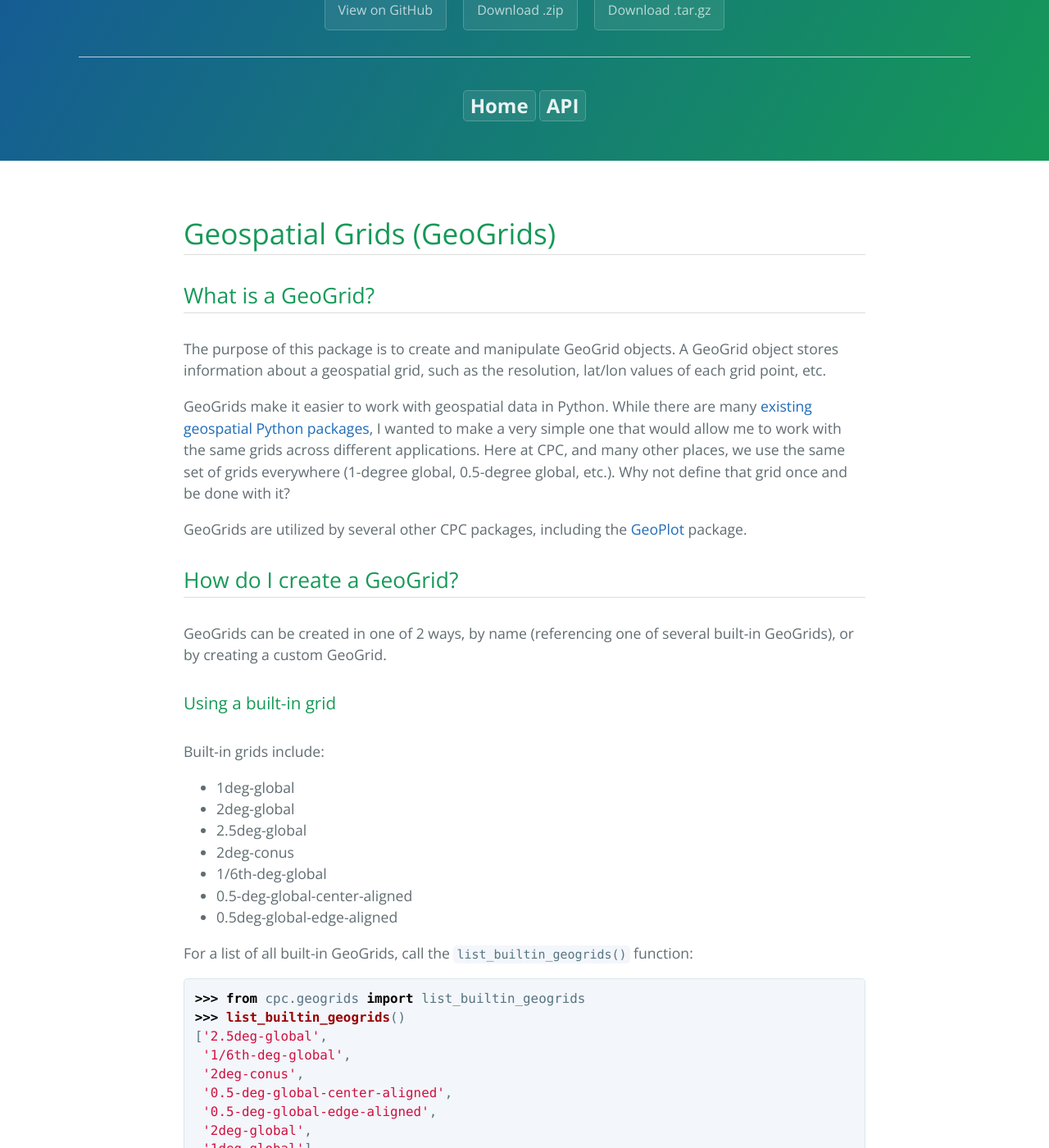
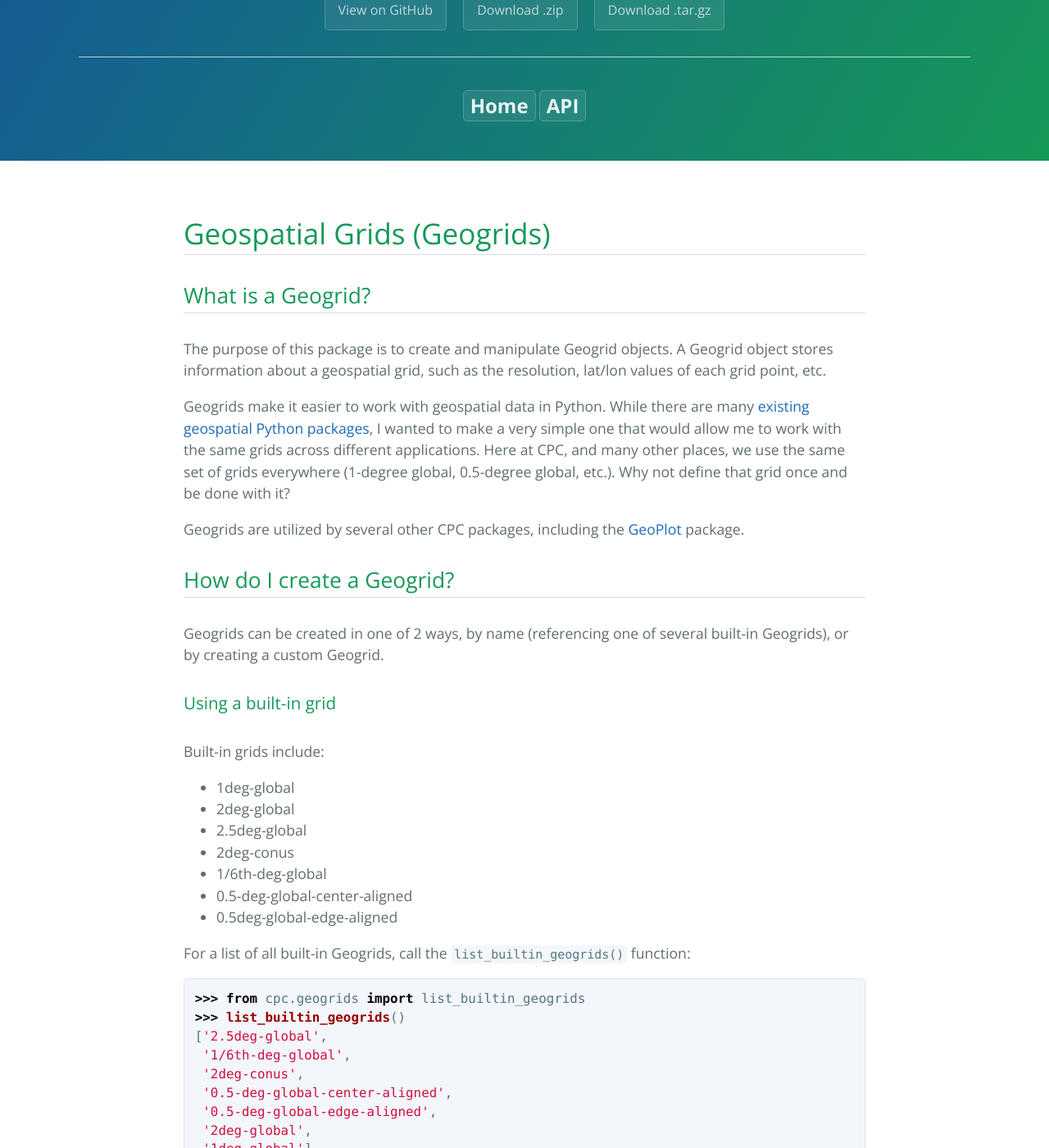
Before and after one commit to mikecharles/cpc.geogrids, a Jekyll site: the page built from docs/index.md, in a window 1280 px wide and 1400 px high, scrolled down 202 px. Shown: the whole window at 82% size. Built offline with Jekyll 4.4.1, drawn with Linux system fonts in a browser that asks for light colours; some of the changed text lies outside the part shown.

Commit message:
Rename all occurrences of GeoGrid to Geogrid
The second G in Geogrid shouldn't be capitalized.

````diff
--- a/docs/index.md
+++ b/docs/index.md
@@ -1,25 +1,25 @@
 ---
 layout: default
-title: GeoSpatial Grids (GeoGrids)
+title: GeoSpatial Grids (Geogrids)
 ---
 
-Geospatial Grids (GeoGrids)
+Geospatial Grids (Geogrids)
 ===========================
 
-What is a GeoGrid?
+What is a Geogrid?
 ------------------
 
-The purpose of this package is to create and manipulate GeoGrid objects. A GeoGrid object stores
+The purpose of this package is to create and manipulate Geogrid objects. A Geogrid object stores
 information about a geospatial grid, such as the resolution, lat/lon values of each grid point, etc.
 
-GeoGrids make it easier to work with geospatial data in Python. While there are many [existing geospatial Python packages](https://github.com/SpatialPython/spatial_python/blob/master/packages.md), I wanted to make a very simple one that would allow me to work with the same grids across different applications. Here at CPC, and many other places, we use the same set of grids everywhere (1-degree global, 0.5-degree global, etc.). Why not define that grid once and be done with it?
+Geogrids make it easier to work with geospatial data in Python. While there are many [existing geospatial Python packages](https://github.com/SpatialPython/spatial_python/blob/master/packages.md), I wanted to make a very simple one that would allow me to work with the same grids across different applications. Here at CPC, and many other places, we use the same set of grids everywhere (1-degree global, 0.5-degree global, etc.). Why not define that grid once and be done with it?
 
-GeoGrids are utilized by several other CPC packages, including the [GeoPlot](../cpc.geoplot) package.
+Geogrids are utilized by several other CPC packages, including the [GeoPlot](../cpc.geoplot) package.
 
-How do I create a GeoGrid?
+How do I create a Geogrid?
 --------------------------
 
-GeoGrids can be created in one of 2 ways, by name (referencing one of several built-in GeoGrids), or by creating a custom GeoGrid.
+Geogrids can be created in one of 2 ways, by name (referencing one of several built-in Geogrids), or by creating a custom Geogrid.
 
 ### Using a built-in grid
 
@@ -33,7 +33,7 @@ Built-in grids include:
 - 0.5-deg-global-center-aligned
 - 0.5deg-global-edge-aligned
 
-For a list of all built-in GeoGrids, call the `list_builtin_geogrids()` function:
+For a list of all built-in Geogrids, call the `list_builtin_geogrids()` function:
 
 ```python
 >>> from cpc.geogrids import list_builtin_geogrids
@@ -47,13 +47,13 @@ For a list of all built-in GeoGrids, call the `list_builtin_geogrids()` function
  '1deg-global']
 ```
 
-You can create a GeoGrid using a built-in definition like this:
+You can create a Geogrid using a built-in definition like this:
 
 ```python
->>> from cpc.geogrids import GeoGrid
->>> grid = GeoGrid('1deg-global')
+>>> from cpc.geogrids import Geogrid
+>>> grid = Geogrid('1deg-global')
 >>> grid
-GeoGrid:
+Geogrid:
 - lats: [-90.0, -89.0,....0, 88.0, 89.0, 90.0]
 - ll_corner: (-90, 0)
 - lons: [0.0, 1.0, 2.0... 357.0, 358.0, 359.0]
@@ -67,7 +67,7 @@ GeoGrid:
 
 ### Creating a custom grid
 
-You can create a custom grid by passing the following arguments when instantiating the GeoGrid:
+You can create a custom grid by passing the following arguments when instantiating the Geogrid:
 
 - `ll_corner` - lower-left corner of the grid, formatted as (lat, lon)
 - `ur_corner` - upper-right corner of the grid, formatted as (lat, lon)
@@ -77,10 +77,10 @@ You can create a custom grid by passing the following arguments when instantiati
 For example:
 
 ```python
->>> from cpc.geogrids import GeoGrid
->>> grid = GeoGrid(ll_corner=(20, 30), ur_corner=(60, 90), res=2)
+>>> from cpc.geogrids import Geogrid
+>>> grid = Geogrid(ll_corner=(20, 30), ur_corner=(60, 90), res=2)
 >>> grid
-GeoGrid:
+Geogrid:
 - lats: [20.0, 22.0, 2....0, 56.0, 58.0, 60.0]
 - ll_corner: (20, 30)
 - lons: [30.0, 32.0, 3....0, 86.0, 88.0, 90.0]
@@ -92,21 +92,21 @@ GeoGrid:
 - ur_corner: (60, 90)
 ```
 
-How do I manipulate data on GeoGrids?
+How do I manipulate data on Geogrids?
 -------------------------------------
 
-The `cpc.geogrids` packages comes with several functions to manipulate data residing on GeoGrids, such as interpolating between GeoGrids, smoothing GeoGrids, and filling in data points near the border of a mask (eg. coastal values). These functions are documented below.
+The `cpc.geogrids` packages comes with several functions to manipulate data residing on Geogrids, such as interpolating between Geogrids, smoothing Geogrids, and filling in data points near the border of a mask (eg. coastal values). These functions are documented below.
 
 ### Interpolating data
 
-The `interpolate()` function can interpolate an array of data from one GeoGrid to another. For example, to interpolate between a 1- and 2-degree global GeoGrid:
+The `interpolate()` function can interpolate an array of data from one Geogrid to another. For example, to interpolate between a 1- and 2-degree global Geogrid:
 
 ```python
 >>> import numpy as np
->>> from cpc.geogrids import GeoGrid
+>>> from cpc.geogrids import Geogrid
 >>> from cpc.geogrids.manipulation import interpolate
->>> old_grid = GeoGrid('1deg-global')
->>> new_grid = GeoGrid('2deg-global')
+>>> old_grid = Geogrid('1deg-global')
+>>> new_grid = Geogrid('2deg-global')
 >>> old_data = np.fromfile('example.bin', 'float32').reshape(old_grid.num_y, old_grid.num_x)
 >>> new_data = interpolate(old_data, old_grid, new_grid)
 >>> old_data.shape
@@ -119,13 +119,13 @@ See the [API documentation](api/manipulation/#functions) for more information.
 
 ### Smoothing data
 
-The `smooth()` function can spatially smooth data on a GeoGrid. For example:
+The `smooth()` function can spatially smooth data on a Geogrid. For example:
 
 ```python
 >>> import numpy as np
->>> from cpc.geogrids import GeoGrid
+>>> from cpc.geogrids import Geogrid
 >>> from cpc.geogrids.manipulation import smooth
->>> grid = GeoGrid('1deg-global')
+>>> grid = Geogrid('1deg-global')
 >>> A = np.fromfile('example.bin', 'float32').reshape(grid.num_y, grid.num_x)
 >>> B = smooth(A, grid, factor=2)
 ```
@@ -163,17 +163,17 @@ Here are the resulting observations:
 
 See the [API documentation](api/manipulation/#functions) for more information.
 
-Other things you can do with a GeoGrid
+Other things you can do with a Geogrid
 --------------------------------------
 
-### Check that a data array fits a GeoGrid
+### Check that a data array fits a Geogrid
 
-If you have defined a GeoGrid, and you want to see if a given array of data fits that particular GeoGrid, you can use the `GeoGrid.data_fits()` function. For example:
+If you have defined a Geogrid, and you want to see if a given array of data fits that particular Geogrid, you can use the `Geogrid.data_fits()` function. For example:
 
 ```python
 >>> import numpy as np
->>> from cpc.geogrids import GeoGrid
->>> grid = GeoGrid('1deg-global')
+>>> from cpc.geogrids import Geogrid
+>>> grid = Geogrid('1deg-global')
 >>> data = np.random.random((grid.num_y, grid.num_x))
 >>> data.shape
 (181, 360)
@@ -190,13 +190,13 @@ See the [API documentation](api/definition/#cpcgeogridsdefinitiongeogrid-objects
 
 ### Get the index of a grid point at a given lat/lon
 
-If you have a 1-dimensional array of data corresponding to a given GeoGrid, and you want to know the index of a grid point at a given latitude and longitude, the `latlon_to_1d_index()` function will give you that index.
+If you have a 1-dimensional array of data corresponding to a given Geogrid, and you want to know the index of a grid point at a given latitude and longitude, the `latlon_to_1d_index()` function will give you that index.
 
-For example, you may have a 1-dimensional data array on a `1deg-global` GeoGrid, and you want to know the index corresponding to 50 deg lat, -80 deg lon:
+For example, you may have a 1-dimensional data array on a `1deg-global` Geogrid, and you want to know the index corresponding to 50 deg lat, -80 deg lon:
 
 ```python
->>> from cpc.geogrids import GeoGrid
->>> grid = GeoGrid('1deg-global')
+>>> from cpc.geogrids import Geogrid
+>>> grid = Geogrid('1deg-global')
 >>> grid.latlon_to_1d_index((50, -80))
 [50820]
 ```
````
Also changed, not shown: tests/test_definition.py (+17 -17 lines), tests/test_manipulation.py (+11 -11 lines), 4 other files.
